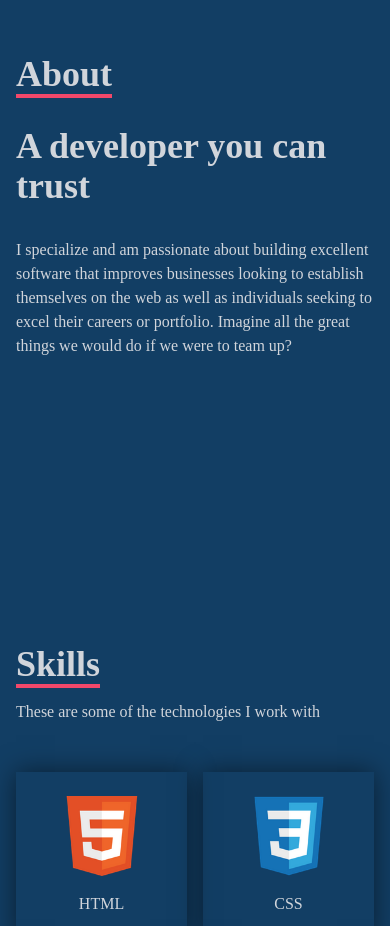
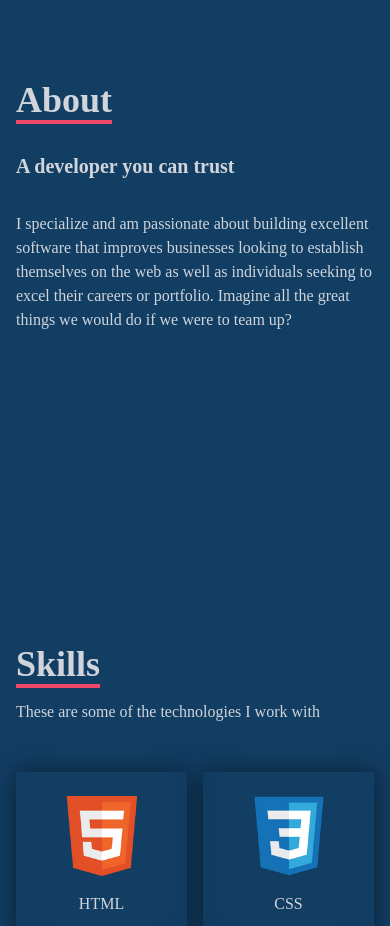
Before and after one commit to almanza1112/my-portfolio, a React (Create React App) app: page / in a window 390 px wide. Shown: the part 1060-1986 px from the top of the page. Built offline with nearby package versions, Linux system fonts and the light colour scheme.

Commit message:
responsive text

```diff
--- a/src/components/About.jsx
+++ b/src/components/About.jsx
@@ -13,7 +13,7 @@
                 </div>
             </div>
             <div className='max-w-[1000px] w-full grid sm:grid-cols-2 gap-8 px-4'>
-                <div className='sm:text-right text-4xl font-bold '>
+                <div className='sm:text-right text-xl sm:text-4xl font-bold '>
                     <p>A developer you can trust</p>
                 </div>
                 <div>
```
